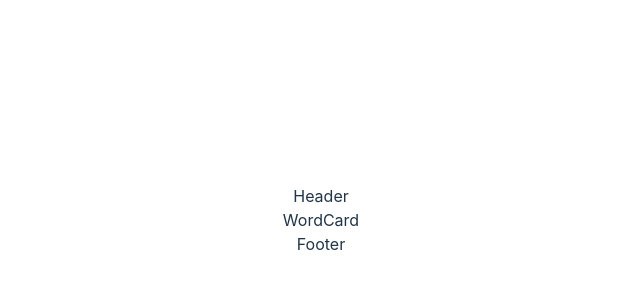
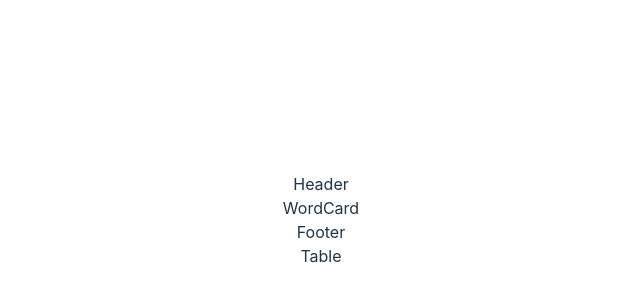
Before and after one commit to JuliaMichaela/English-learn-card, a React (Vite) app: page / in a window 1280 px wide. Shown: the part 180-480 px from the top of the page, without its empty margins (319-959 px from the left). Built offline with nearby package versions, Linux system fonts and the light colour scheme.

Commit message:
created Table.jsx

```diff
--- a/src/App.jsx
+++ b/src/App.jsx
@@ -2,6 +2,7 @@ import './App.css'
 import Header from './components/Header/Header'
 import WordCard from './components/WordCard/WordCard'
 import Footer from './components/Footer/Footer'
+import Table from './components/Table/Table'
 
 function App() {
 
@@ -10,6 +11,7 @@ function App() {
       <Header />
       <WordCard />
       <Footer />
+      <Table />
     </>
   )
 }
--- a/src/components/Header/Header.jsx
+++ b/src/components/Header/Header.jsx
@@ -1,4 +1,4 @@
-import React from 'react'
+import './Header.css';
 
 export default function Header() {
     return (
--- /dev/null
+++ b/src/components/Table/Table.jsx
@@ -0,0 +1,7 @@
+import './Table.css'
+
+export default function Table() {
+    return (
+        <div>Table</div>
+    )
+}
--- a/src/components/WordCard/WordCard.jsx
+++ b/src/components/WordCard/WordCard.jsx
@@ -1,4 +1,4 @@
-import React from 'react'
+import './WordCard.css'
 
 export default function WordCard() {
     return (
```
Also changed, not shown: src/components/Table/Table.css (added).
